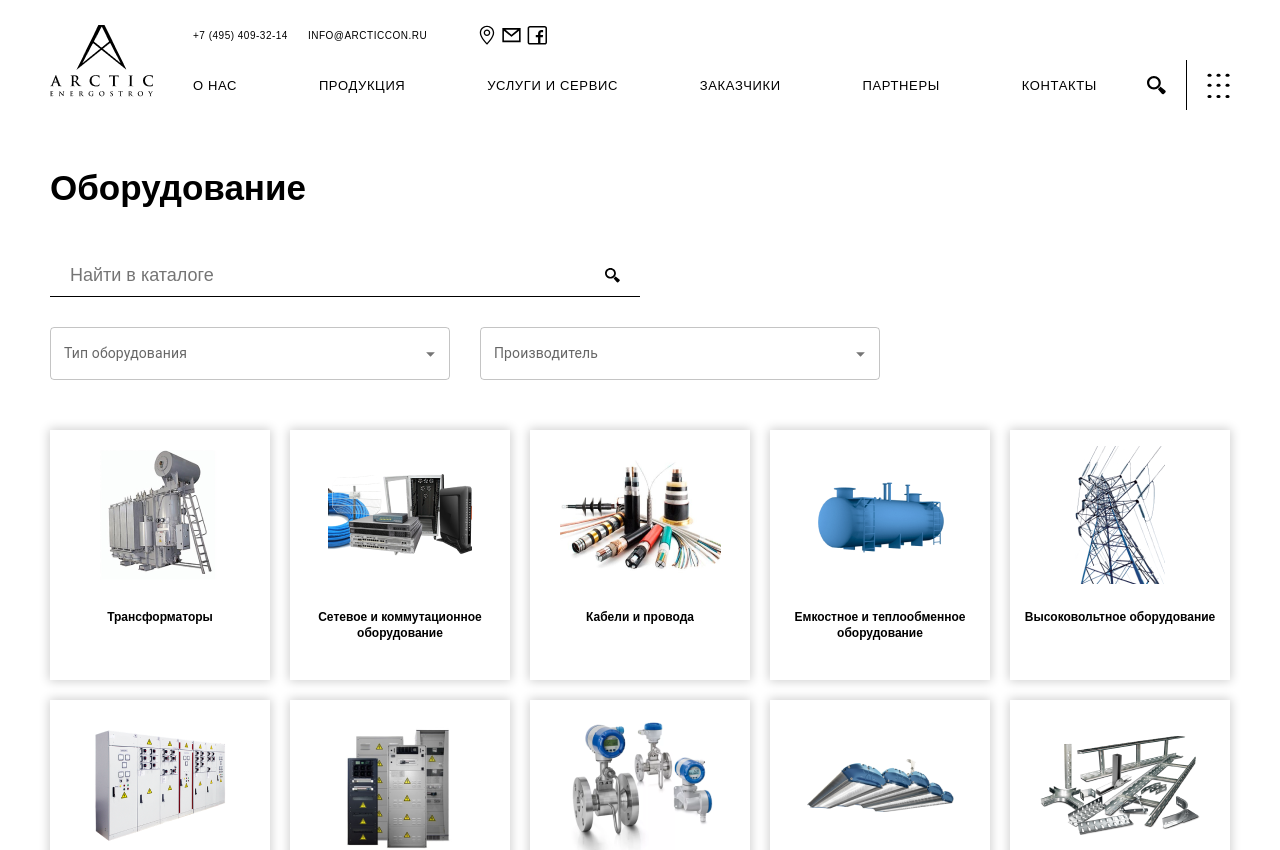
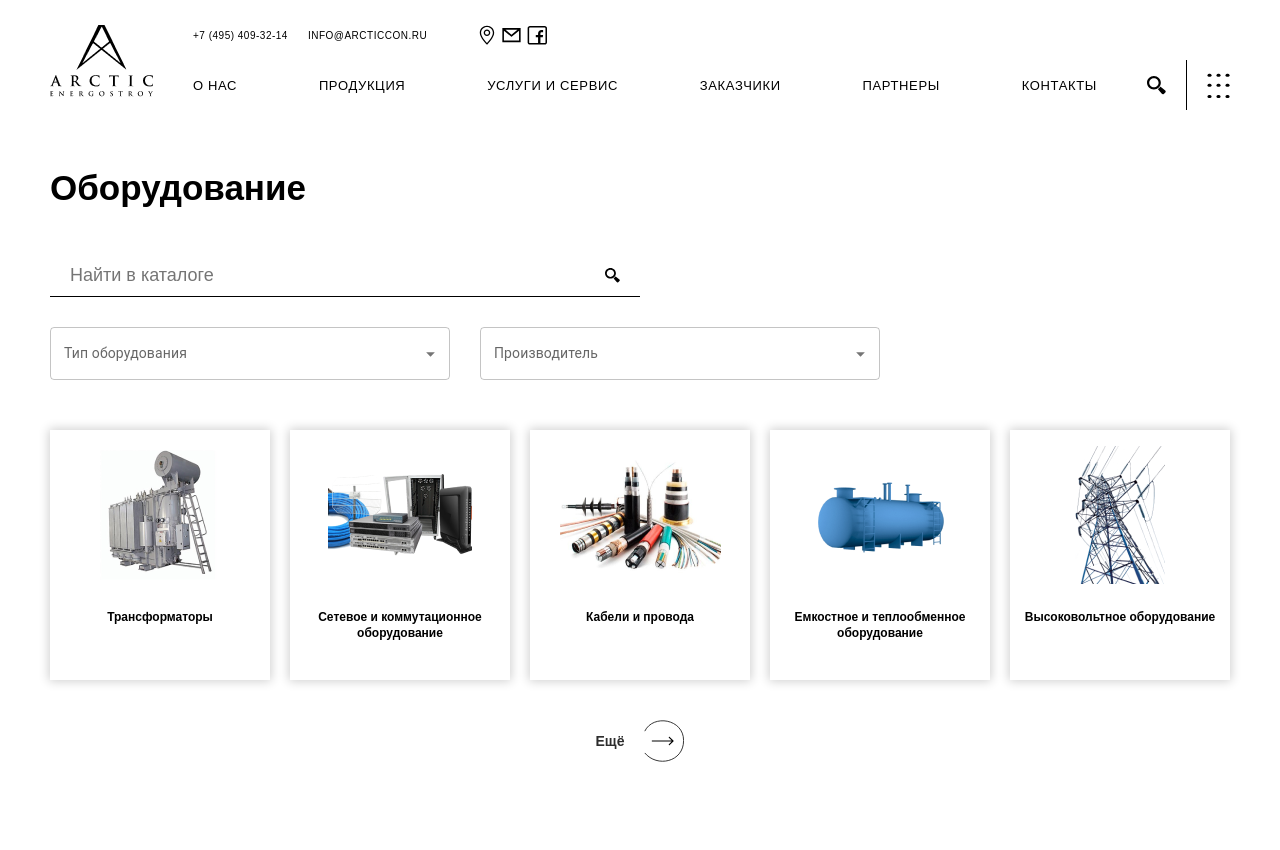
Before and after one commit to ARTARTAS/arcticon-react, a React (Create React App) app: page /products in a window 1280 px wide. Shown: the top 850 px of the page. Built offline with nearby package versions, Linux system fonts and the light colour scheme.

Commit message:
add to products page show more button

```diff
--- a/src/pages/Products/Products.jsx
+++ b/src/pages/Products/Products.jsx
@@ -95,7 +95,6 @@ const ProductsStyles = styled.div`
       display: grid;
       grid-gap: 20px;
       grid-template-columns: repeat(5, 1fr);
-      grid-template-rows: repeat(2, 1fr);
 
       @media (max-width: 1199.98px) {
         grid-template-columns: repeat(4, 1fr);
@@ -261,10 +260,11 @@ const ProductsStyles = styled.div`
       display: flex;
       justify-content: center;
 
-      a {
+      button {
         display: flex;
         justify-content: center;
         align-items: center;
+        background: none;
 
         font-family: "Montserrat", sans-serif;
         font-weight: 600;
@@ -363,6 +363,7 @@ const ProductsStyles = styled.div`
 
 export default function Products() {
   const [productsObject, changeProductsObject] = useState(null);
+  const [col, setCol] = useState(5);
 
   const products = [
     {
@@ -523,7 +524,7 @@ export default function Products() {
         <div className="products">
           <div className="list">
             {productsObject != null
-              ? productsObject.products.map((product, index) => (
+              ? productsObject.products.slice(0, col).map((product, index) => (
                   <div className="card" key={index}>
                     <div className="card__info">
                       <a href="" className="card__info_img">
@@ -542,10 +543,14 @@ export default function Products() {
               : ""}
           </div>
           <div className="button">
-            <a href="">
+            <button
+              onClick={() => {
+                setCol((col + 5));
+              }}
+            >
               Ещё
               <img className="icon" src={next} alt="button" />
-            </a>
+            </button>
           </div>
         </div>
         <menu className="menu">
```
